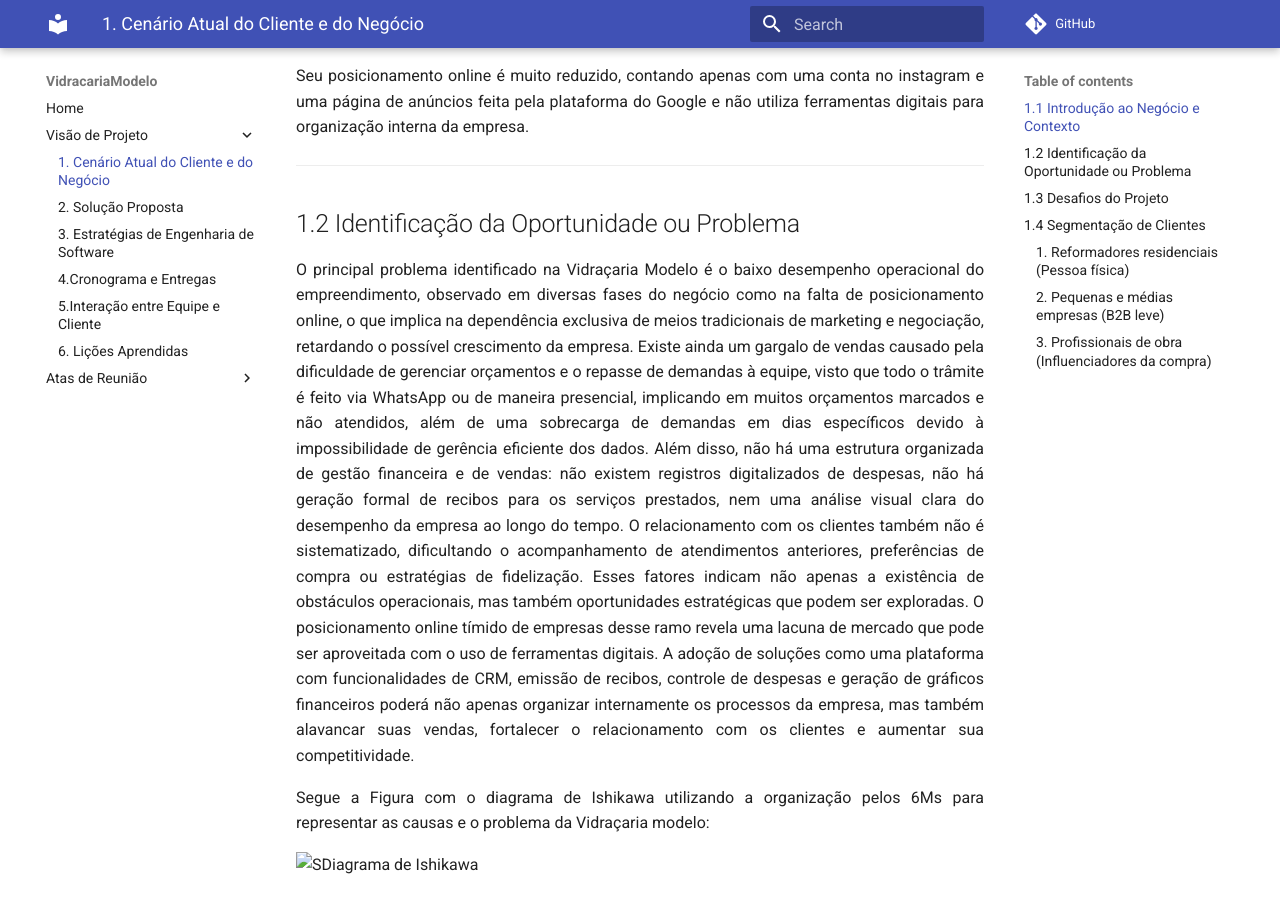
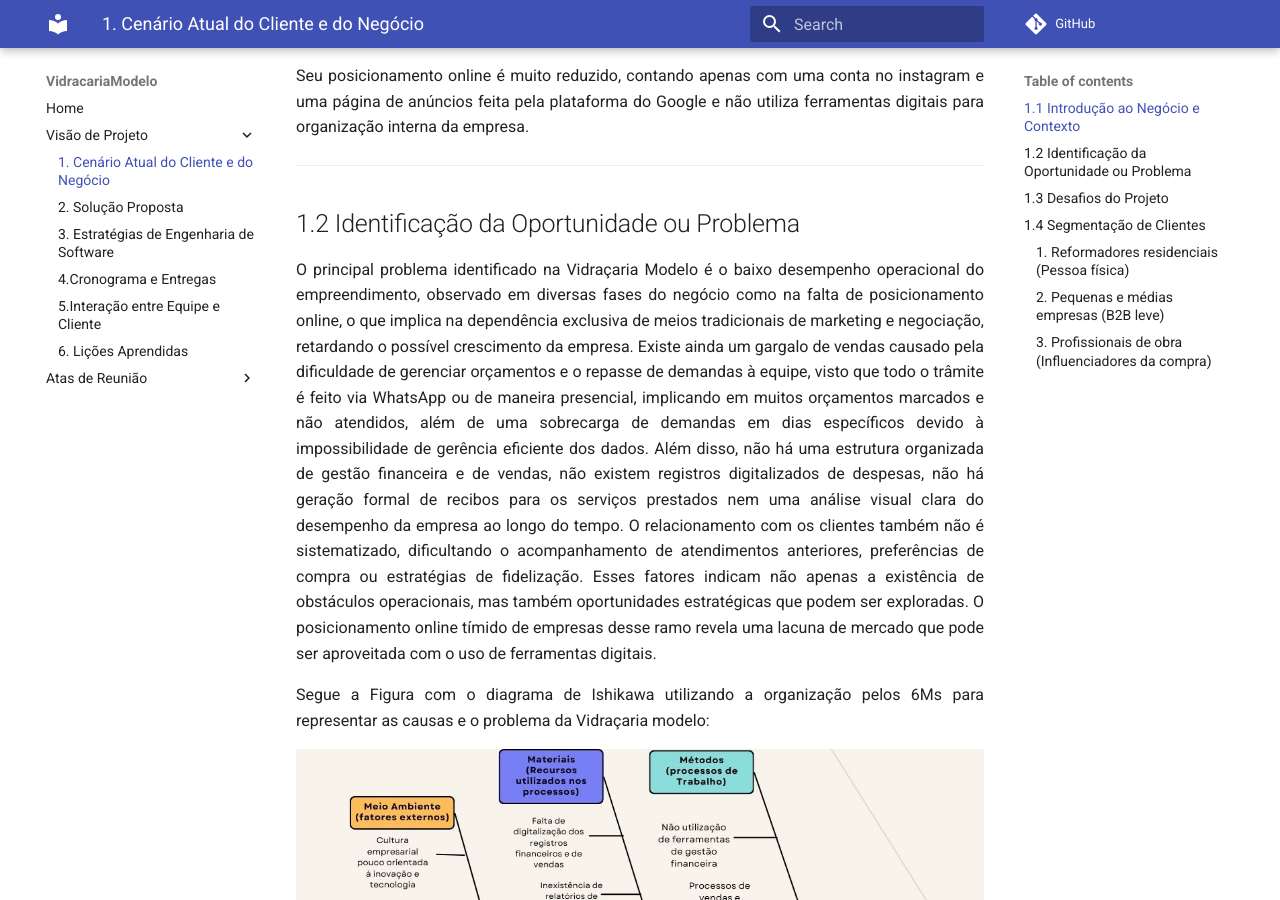
Before and after one commit to mdsreq-fga-unb/2025.1-T01-VidracariaModelo, an MkDocs documentation site: the page built from docs/docs/VisaodeProduto/Cenario_atual.md, in a window 1280 px wide and 900 px high, scrolled down 414 px. Built offline with MkDocs 1.6.1 and Material for MkDocs 9.7.7, drawn with Linux system fonts in a browser that asks for light colours; comment, search, counter and statistics services are not loaded.

Commit message:
Ajustando texto e incluindo a imagem do diagrama

```diff
--- a/docs/docs/VisaodeProduto/Cenario_atual.md
+++ b/docs/docs/VisaodeProduto/Cenario_atual.md
@@ -27,24 +27,21 @@ dificuldade de gerenciar orçamentos e o repasse de demandas à equipe, visto qu
 trâmite é feito via WhatsApp ou de maneira presencial, implicando em muitos orçamentos
 marcados e não atendidos, além de uma sobrecarga de demandas em dias específicos
 devido à impossibilidade de gerência eficiente dos dados.
-Além disso, não há uma estrutura organizada de gestão financeira e de vendas: não
+Além disso, não há uma estrutura organizada de gestão financeira e de vendas, não
 existem registros digitalizados de despesas, não há geração formal de recibos para os
-serviços prestados, nem uma análise visual clara do desempenho da empresa ao longo do
+serviços prestados nem uma análise visual clara do desempenho da empresa ao longo do
 tempo. O relacionamento com os clientes também não é sistematizado, dificultando o
 acompanhamento de atendimentos anteriores, preferências de compra ou estratégias de
 fidelização.
 Esses fatores indicam não apenas a existência de obstáculos operacionais, mas também
 oportunidades estratégicas que podem ser exploradas. O posicionamento online tímido de
 empresas desse ramo revela uma lacuna de mercado que pode ser aproveitada com o uso
-de ferramentas digitais. A adoção de soluções como uma plataforma com funcionalidades
-de CRM, emissão de recibos, controle de despesas e geração de gráficos financeiros
-poderá não apenas organizar internamente os processos da empresa, mas também
-alavancar suas vendas, fortalecer o relacionamento com os clientes e aumentar sua
-competitividade.
+de ferramentas digitais.
 
 Segue a Figura com o diagrama de Ishikawa utilizando a organização pelos 6Ms para representar as causas e o problema da Vidraçaria modelo:
 
-![SDiagrama de Ishikawa](imagens/IshikawaVidracariaModelo.jpg)
+![Ishikawa](../imagens/IshikawaVidracariaModelo.jpg)
+
 
 ---
 
```
